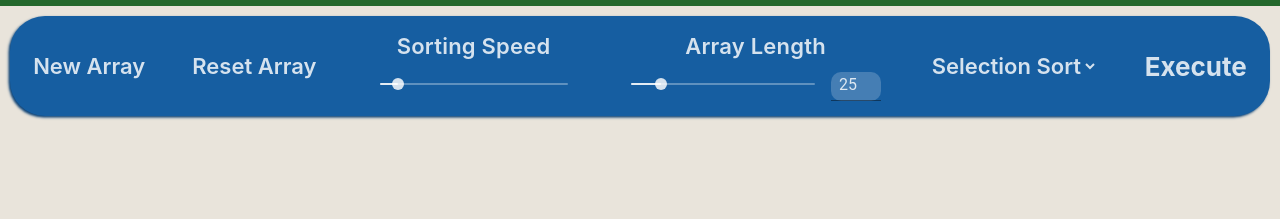
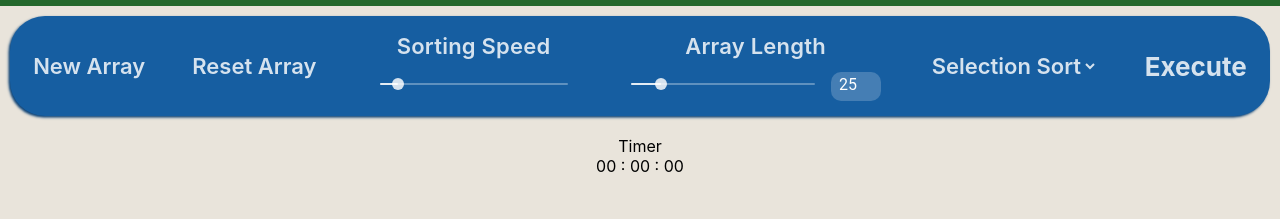
Before and after one commit to AatmikMallya/Algo-Visualizer, a React (Create React App) app: page / in a window 1280 px wide. Shown: the top 219 px of the page. Built offline with nearby package versions, Linux system fonts and the light colour scheme; what uifx would draw is missing.

Commit message:
implement timer, needs proper styling

```diff
--- a/src/components/LengthSlider.js
+++ b/src/components/LengthSlider.js
@@ -4,6 +4,7 @@ import Grid from '@material-ui/core/Grid';
 import Typography from '@material-ui/core/Typography';
 import Slider from '@material-ui/core/Slider';
 import Input from '@material-ui/core/Input';
+import './Menu.css';
 
 const useStyles = makeStyles({
   root: {
@@ -78,8 +79,9 @@ export default function LengthSlider(props) {
               max: 125,
               type: 'number',
               'aria-labelledby': 'input-slider',
-              style: {textAlign: 'center'},
+              style: {textAlign: 'center', color: 'white'},
             }}
+            disableUnderline
           />
         </Grid>
       </Grid>
--- a/src/components/Menu.css
+++ b/src/components/Menu.css
@@ -3,7 +3,7 @@
     height: 100px;
     border-radius: 35px;
     width: 98.5%;
-    margin: 10px auto 50px;
+    margin: 10px auto 20px;
     box-shadow: -1.5px 1.5px 2.5px rgb(12, 65, 116);
 
     display: flex;
--- a/src/components/SortingTimeVisualizer.js
+++ b/src/components/SortingTimeVisualizer.js
@@ -1,5 +1,6 @@
 import React from 'react';
 import Menu from './Menu';
+import Timer from './Timer';
 import UIfx from '../../node_modules/uifx';
 import cardFlipMp3 from '../resources/card-flip.mp3';
 import './SortingTimeVisualizer.css';
@@ -10,7 +11,7 @@ import animateInsertionSort from '../animations/InsertionAnimation';
 import animateMergeSort from '../animations/MergeAnimation';
 
 
-// not very React-y, but these are only imported by animation/algorithm scripts to execute the sort
+// not very React-y, but these are only passed to animation/algorithm scripts that execute the sort
 export let isRunning = false;
 export let animationInterval = 0;
 export const cardFlip = new UIfx(cardFlipMp3, { throttleMs: 60 });
@@ -20,7 +21,7 @@ export const colors = {
     green: '#24682d',
     yellow: '#ffff00',
     blue: '#0076b8'
-}
+};
 
 
 // main component of application
@@ -33,13 +34,19 @@ export default class SortingTimeVisualizer extends React.Component {
         this.cachedArray = [];
         this.defaultLength = 60;
         this.maxHeight = 550;
+        this.timerElement = React.createRef();
     }
 
     // true if algorithm is currently running, false otherwise
-    setRunning = bool => isRunning = bool;
+    setRunning = bool => {
+        isRunning = bool;
+        this.timerElement.current.setStatus(bool);
+    }
 
     // compute reciprocal of interval to make the slider feel linear
-    speedChange = interval => animationInterval = interval < 5 ? 300 : 1500/interval - 15;
+    speedChange = interval => {
+        animationInterval = interval < 5 ? 300 : 1500/interval - 15;
+    }
 
     // display a new randomized array, possibly with a new length
     generateArray = length => {
@@ -51,7 +58,7 @@ export default class SortingTimeVisualizer extends React.Component {
             arraySize = length;
             this.defaultLength = length;
         } else {
-            arraySize = this.defaultLength
+            arraySize = this.defaultLength;
         }
 
         const windowWidth = window.innerWidth;
@@ -104,7 +111,7 @@ export default class SortingTimeVisualizer extends React.Component {
             for (let i = 0; i < arraySize; i++) {
                 array[i].style.height = this.cachedArray[i] + "px";
                 array[i].type = undefined;
-                oldArray.push(this.cachedArray[i])
+                oldArray.push(this.cachedArray[i]);
             }
 
             this.setState({array: oldArray});
@@ -116,15 +123,14 @@ export default class SortingTimeVisualizer extends React.Component {
         }
     }
 
-
     // generates many large arrays, logs 'true' for each correct sort
     testSort = mySort => {
         const startTime = new Date();
         for (let i = 0; i < 100; i++) {
             const testArr = [];
-            const length = Math.floor(Math.random()*1001)
+            const length = Math.floor(Math.random()*1001);
             for (let j = 0; j < length; j++) {
-                testArr.push(Math.floor(Math.random()*501))
+                testArr.push(Math.floor(Math.random()*501));
             }
             const testArr2 = [...testArr];
 
@@ -159,15 +165,16 @@ export default class SortingTimeVisualizer extends React.Component {
     }
 
     // everything on screen is rendered here
-    render() {
+    render = () => {
         return (
             <div>
                 <div id='color-strip' />
                 <Menu onGenerate={this.generateArray} onReset={this.resetArray} onSpeedChange={this.speedChange} onExecute={this.handleExecute} />
-                    <div id='bars-container'>
-                        {this.state.bars}
-                        {/* <button id='test-sort' onClick={this.testSort.bind(this, quickAlgo)}>Test Sort</button> */}
-                    </div>
+                <Timer status={isRunning} ref={this.timerElement}/>
+                <div id='bars-container'>
+                    {this.state.bars}
+                    {/* <button id='test-sort' onClick={this.testSort.bind(this, quickAlgo)}>Test Sort</button> */}
+                </div>
             </div>
         )
     }
@@ -175,17 +182,13 @@ export default class SortingTimeVisualizer extends React.Component {
 
 
 // effectively a synchronous sleep function
-export function wait(ms) {
-    return new Promise(resolve => setTimeout(resolve, ms));
-}
+export const wait = ms => new Promise(res => setTimeout(res, ms));
 
 // for testing purposes
-function correctSort(arr) {
-    return arr.sort((a, b) => a - b);
-}
+const correctSort = arr => arr.sort((a, b) => a - b);
 
 // also for testing purposes
-function arrayEquality(a, b) {
+const arrayEquality = (a, b) => {
 	if (a.length !== b.length) {
         return false;
     }
--- /dev/null
+++ b/src/components/Timer.js
@@ -0,0 +1,67 @@
+import React from 'react';
+import './Menu.css';
+// https://github.com/peterdurham/timers-demo
+
+export default class Timer extends React.Component {
+    constructor(props) {
+        super(props);
+        this.state = {
+            status: this.props.status,
+            timeStart: 0,
+            time: 0
+        };
+    }
+
+    startTimer = () => {
+        this.setState({
+            status: true,
+            timeStart: Date.now() - this.state.time,
+            time: this.state.time
+        });
+        this.timer = setInterval(() => {
+            this.setState({ time: Date.now() - this.state.timeStart });
+        }, 10);
+    }
+
+    stopTimer = () => {
+        this.setState({
+            status: false,
+        });
+        clearInterval(this.timer);
+    }
+
+    resetTimer = () => {
+        this.setState({
+            timeStart: 0,
+            time: 0
+        });
+    }
+
+    setStatus = bool => {
+        if (bool) {
+            if (this.state.status) return;
+            this.resetTimer();
+            setTimeout(() => {
+                this.startTimer();
+            }, 0);
+        }
+        else {
+            this.stopTimer();
+        }
+    }
+
+    render() {
+        const { time } = this.state;
+        const centiseconds = ("0" + (Math.floor(time / 10) % 100)).slice(-2);
+        const seconds = ("0" + (Math.floor(time / 1000) % 60)).slice(-2);
+        const minutes = ("0" + (Math.floor(time / 60000) % 60)).slice(-2);
+      return (
+        <div className="timer">
+          <div className="timer-header">Timer</div>
+          <div className="timer-display">
+              {minutes} : {seconds} : {centiseconds}
+          </div>
+        </div>
+      );
+    }
+  }
```
